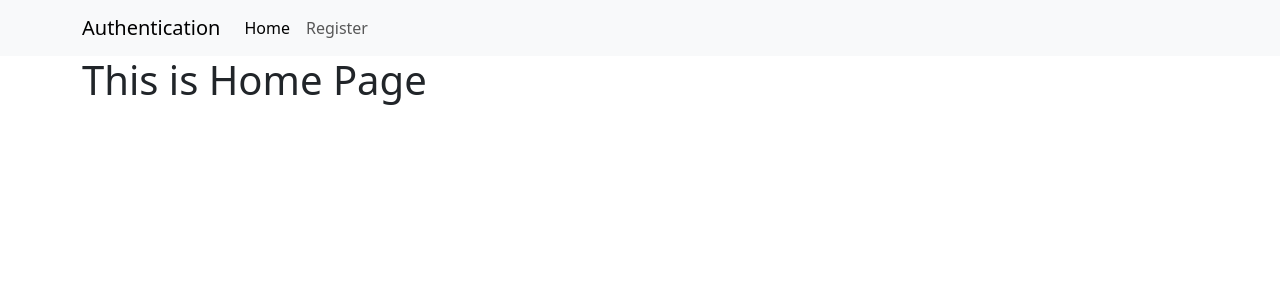
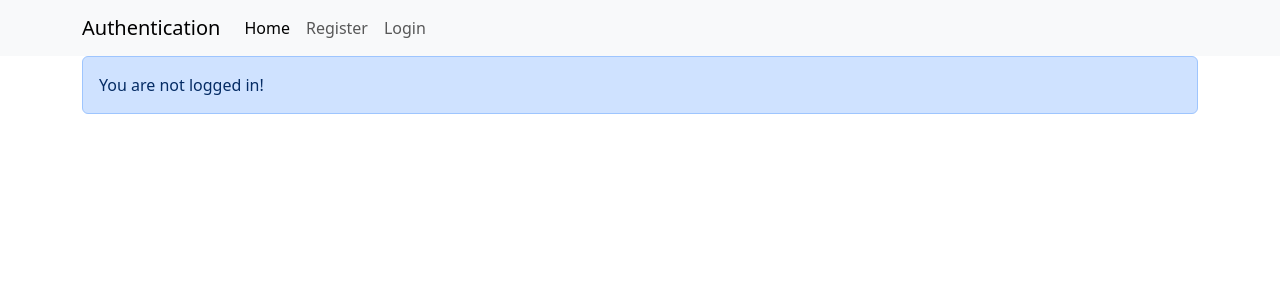
Before and after one commit to MdFahad23/DJANGO_USER_AUTHENTICATION, a Django app: page / in a window 1280 px wide. Shown: the top 300 px of the page. Run offline with Django 4.2, Linux system fonts and the light colour scheme.

Commit message:
User login and logout

```diff
--- a/UserAuthentication/Authentication/urls.py
+++ b/UserAuthentication/Authentication/urls.py
@@ -1,9 +1,19 @@
 from django.urls import path
+from django.conf import settings
+from django.contrib.staticfiles.urls import staticfiles_urlpatterns, static
+
+
 from . import views
 
 app_name = 'Authentication'
 
 urlpatterns = [
     path('', views.index, name="index"),
-    path('register/', views.register, name='register')
+    path('register/', views.register, name='register'),
+    path('login_page/', views.Login_page, name='login_page' ),
+    path('user-login/', views.User_login, name='User_login'),
+    path('logout/', views.User_logout, name='logout'),
 ]
+
+urlpatterns += staticfiles_urlpatterns()
+urlpatterns += static(settings.MEDIA_URL, document_root=settings.MEDIA_ROOT)
--- a/UserAuthentication/Authentication/views.py
+++ b/UserAuthentication/Authentication/views.py
@@ -1,12 +1,62 @@
 from django.shortcuts import render
+from django.contrib.auth import authenticate, login, logout
+from django.http import HttpResponseRedirect, HttpResponse
+from django.contrib.auth.decorators import login_required
+from django.urls import reverse
+
+
 from Authentication import forms
+from django.contrib.auth.models import User
 
 # Create your views here.
+
+# Home View
 def index(request):
     diction = {}
+
+    if request.user.is_authenticated:
+        current_user = request.user
+        user_id = current_user.id
+
+        user_basic_info = User.objects.get(pk=user_id)
+        user_more_info = forms.UserInfo.objects.get(user__pk=user_id)
+
+        diction = {'user_basic_info': user_basic_info, 'user_more_info': user_more_info}
+
     return render(request, 'Authentication/index.html', context=diction)
 
+# Login View
+def Login_page(request):
+    return render(request, 'Authentication/login.html')
 
+# User Login
+def User_login(request):
+    if request.method == 'POST':
+        username = request.POST.get('username')
+        password = request.POST.get('password')
+
+        user = authenticate(username=username, password=password)
+
+        if user:
+            if user.is_active:
+                login(request, user)
+                return HttpResponseRedirect(reverse("Authentication:index"))
+            else:
+                return HttpResponse("Account is not Active!")
+        else:
+            return HttpResponse('Login Details are Wrong!')
+
+    else:
+        return render(request, 'Authentication/index.html')
+
+
+# User Logout
+@login_required
+def User_logout(request):
+    logout(request)
+    return HttpResponseRedirect(reverse("Authentication:index"))
+
+# User Register View
 def register(request):
 
     registered = False
--- a/UserAuthentication/Templates/Authentication/base.html
+++ b/UserAuthentication/Templates/Authentication/base.html
@@ -39,6 +39,16 @@
                 >Home</a
               >
             </li>
+            {% if user.is_authenticated %}
+            <li class="nav-item">
+              <a
+                class="nav-link"
+                aria-current="page"
+                href="{% url 'Authentication:logout' %}"
+                >Logout</a
+              >
+            </li>
+            {% else %}
             <li class="nav-item">
               <a
                 class="nav-link"
@@ -47,6 +57,15 @@
                 >Register</a
               >
             </li>
+            <li class="nav-item">
+              <a
+                class="nav-link"
+                aria-current="page"
+                href="{% url 'Authentication:login_page' %}"
+                >Login</a
+              >
+            </li>
+            {% endif %}
           </ul>
         </div>
       </div>
--- a/UserAuthentication/Templates/Authentication/index.html
+++ b/UserAuthentication/Templates/Authentication/index.html
@@ -1,3 +1,20 @@
 {% extends 'Authentication/base.html' %} {% block body_block %}
-<h1>This is Home Page</h1>
+
+<div>
+  {% if user.is_authenticated %}
+
+  <p>Hi {{user_basic_info.username}},</p>
+  <p>Your Email: {{user_basic_info.email}}</p>
+  <p><a href="{{user_more_info.facebook_id}}">Facebook Profile</a></p>
+  <img
+    src="/Media/{{user_more_info.profile_pic}}"
+    alt="User Profile"
+    width="200px"
+  />
+
+  {% else %}
+  <div class="alert alert-primary">You are not logged in!</div>
+  {% endif %}
+</div>
+
 {% endblock %}
--- a/UserAuthentication/UserAuthentication/settings.py
+++ b/UserAuthentication/UserAuthentication/settings.py
@@ -130,6 +130,9 @@ STATICFILES_DIRS = [STATIC_DIR]
 MEDIA_ROOT = MEDIA_DIR
 MEDIA_URL = '/Media/'
 
+# Login
+LOGIN_URL = '/login_page/'
+
 # Default primary key field type
 # https://docs.djangoproject.com/en/4.1/ref/settings/#default-auto-field
 
```
Also changed, not shown: UserAuthentication/Templates/Authentication/login.html (added, +23 -0 lines), UserAuthentication/Media/Profile_pic/278831277_1041716926740564_3255662497270520761_n.jpg (added).
